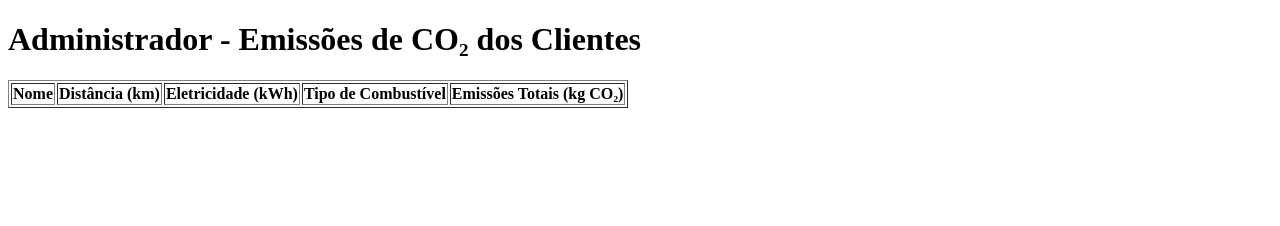
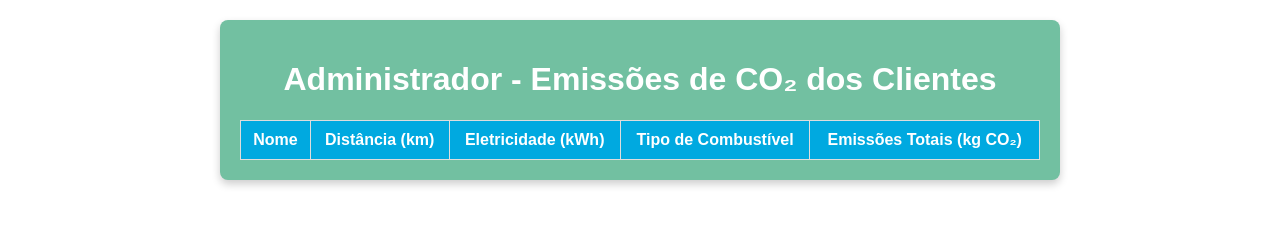
Before and after one commit to miqueas-cdm/Calculadora-_de-_Carbono, a plain HTML site: page admin.html in a window 1280 px wide. Drawn offline with Linux system fonts and the light colour scheme; no server answers.

Commit message:
Update admin.html

```diff
--- a/admin.html
+++ b/admin.html
@@ -7,11 +7,55 @@
     <script src="https://www.gstatic.com/firebasejs/9.6.1/firebase-app.js"></script>
     <script src="https://www.gstatic.com/firebasejs/9.6.1/firebase-firestore.js"></script>
     <script src="firebaseConfig.js"></script>
+    <style>
+        body {
+            font-family: Arial, sans-serif;
+            background-color: #ffffff;
+            color: #4e008e;
+            margin: 0;
+            padding: 0;
+        }
+        .container {
+            max-width: 800px;
+            margin: 20px auto;
+            padding: 20px;
+            background-color: #72c0a1;
+            border-radius: 8px;
+            box-shadow: 0 4px 8px rgba(0, 0, 0, 0.2);
+            color: #ffffff;
+            text-align: center;
+        }
+        table {
+            width: 100%;
+            border-collapse: collapse;
+            color: #4e008e;
+            background-color: #ffffff;
+            margin-top: 20px;
+        }
+        th, td {
+            padding: 10px;
+            border: 1px solid #ddd;
+            text-align: center;
+        }
+        th {
+            background-color: #00a9e0;
+            color: #ffffff;
+        }
+        @media (max-width: 600px) {
+            .container {
+                padding: 15px;
+                margin: 10px;
+            }
+            table {
+                font-size: 14px;
+            }
+        }
+    </style>
 </head>
 <body>
-
+    <div class="container">
         <h1>Administrador - Emissões de CO₂ dos Clientes</h1>
-    <table border="1">
+        <table>
             <thead>
                 <tr>
                     <th>Nome</th>
@@ -25,6 +69,7 @@
                 <!-- Dados dos clientes serão inseridos aqui dinamicamente -->
             </tbody>
         </table>
+    </div>
 
     <script>
         async function fetchClientData() {
```
Lines whose indentation alone changed are shown as unchanged.
